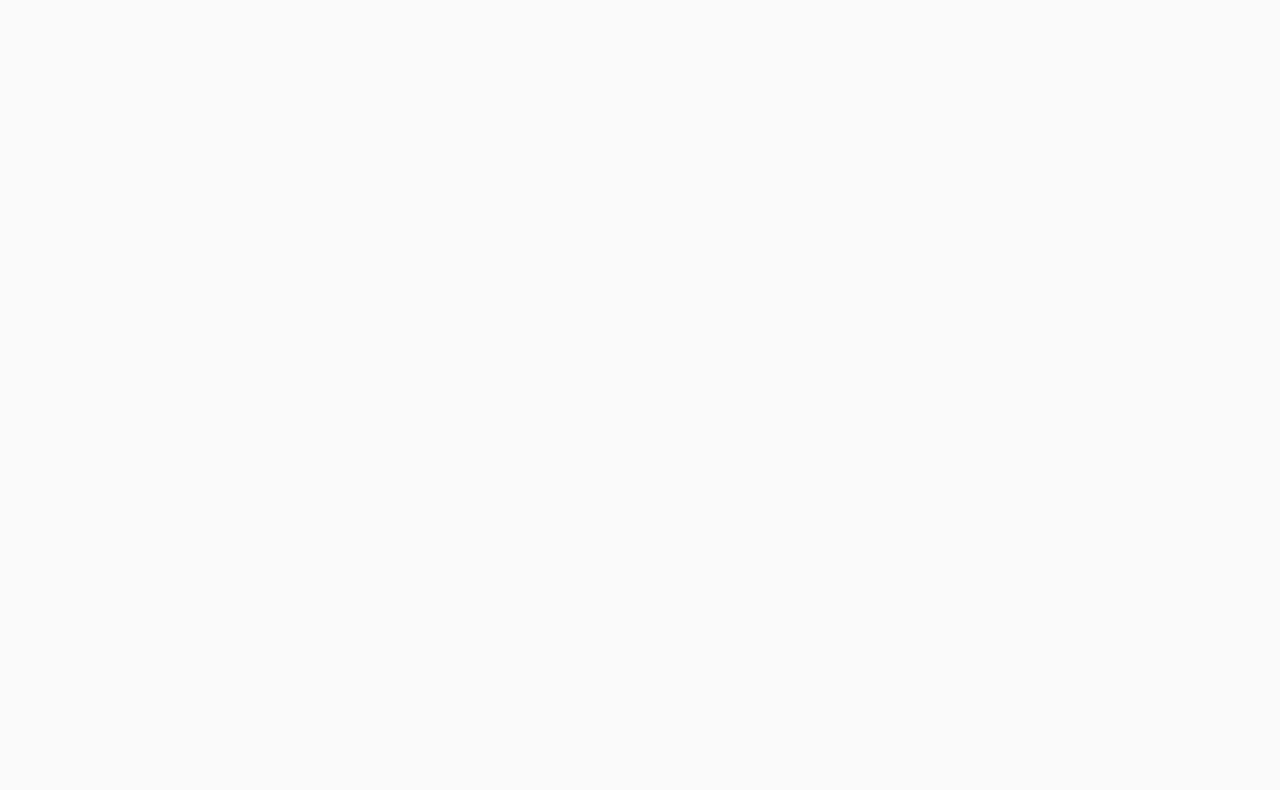
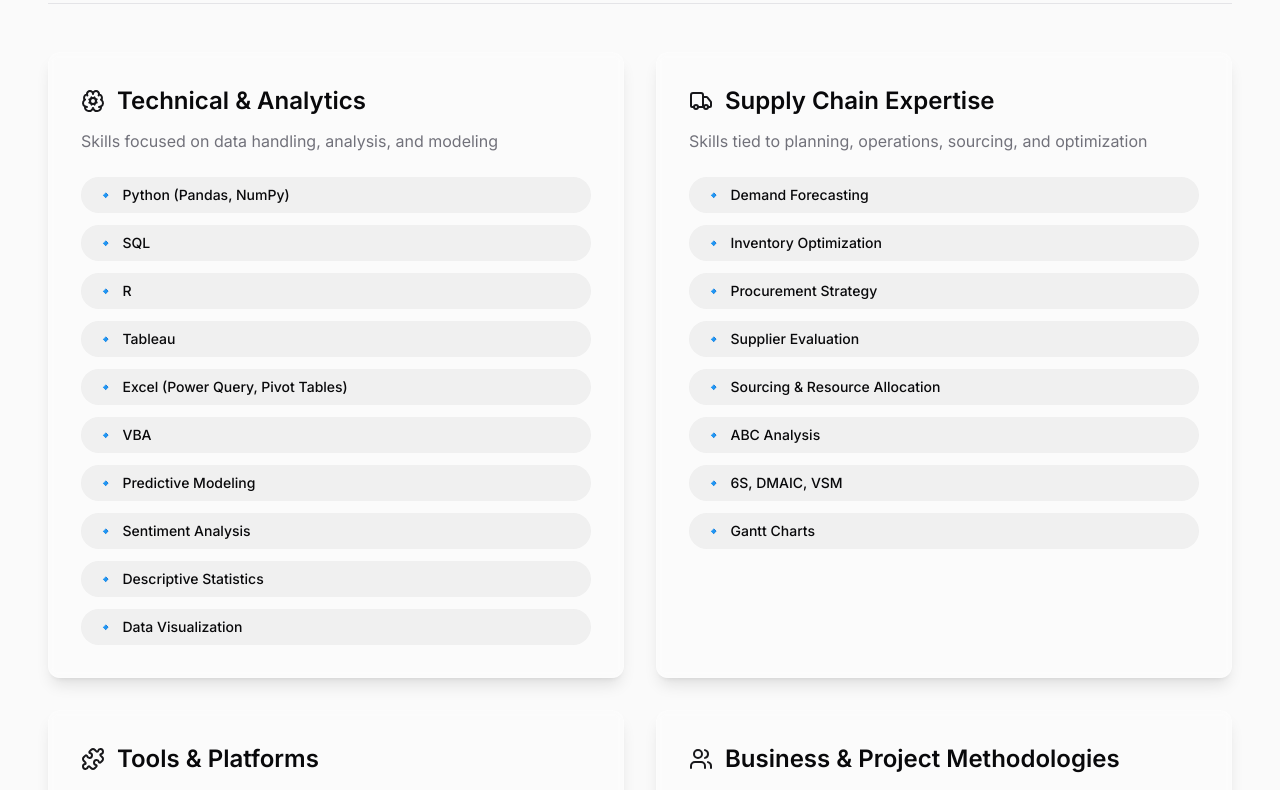
Before and after one commit to SanjeevD08/minimalist-portfolio-forge, a React (Vite) app: page / in a window 1280 px wide. Shown: the part 1680-2470 px from the top of the page. Built offline with nearby package versions, Linux system fonts and the light colour scheme.

Commit message:
feat: Add skills section
Adds a new section to display skills below the About Me section.

```diff
--- a/src/components/sections/About.tsx
+++ b/src/components/sections/About.tsx
@@ -1,72 +1,10 @@
-
 import { useEffect, useRef } from 'react';
 import Section from '@/components/Section';
-import { Separator } from '@/components/ui/separator';
 import { Avatar, AvatarFallback, AvatarImage } from '@/components/ui/avatar';
 import gsap from 'gsap';
 import { ScrollTrigger } from 'gsap/ScrollTrigger';
-import { BrainCog, Truck, Puzzle, Users } from 'lucide-react';
 
 const About = () => {
-  const skills = {
-    technical: {
-      icon: <BrainCog className="w-5 h-5 text-primary" />,
-      title: "Technical & Analytics",
-      description: "Skills focused on data handling, analysis, and modeling",
-      items: [
-        'Python (Pandas, NumPy)',
-        'SQL',
-        'R',
-        'Tableau',
-        'Excel (Power Query, Pivot Tables)',
-        'VBA',
-        'Predictive Modeling',
-        'Sentiment Analysis',
-        'Descriptive Statistics',
-        'Data Visualization'
-      ]
-    },
-    supplyChain: {
-      icon: <Truck className="w-5 h-5 text-primary" />,
-      title: "Supply Chain Expertise",
-      description: "Skills tied to planning, operations, sourcing, and optimization",
-      items: [
-        'Demand Forecasting',
-        'Inventory Optimization',
-        'Procurement Strategy',
-        'Supplier Evaluation',
-        'Sourcing & Resource Allocation',
-        'ABC Analysis',
-        '6S, DMAIC, VSM',
-        'Gantt Charts'
-      ]
-    },
-    tools: {
-      icon: <Puzzle className="w-5 h-5 text-primary" />,
-      title: "Tools & Platforms",
-      description: "Software and platforms for executing work",
-      items: [
-        'Jira',
-        'Microsoft Visio',
-        'Power BI',
-        'Git',
-        'Toast POS'
-      ]
-    },
-    business: {
-      icon: <Users className="w-5 h-5 text-primary" />,
-      title: "Business & Project Methodologies",
-      description: "Methods and frameworks applied professionally",
-      items: [
-        'Agile (Scrum, Kanban)',
-        'Lean Six Sigma',
-        'Stakeholder Engagement',
-        'Cross-Team Collaboration',
-        'Root Cause Analysis'
-      ]
-    }
-  };
-
   const sectionRef = useRef<HTMLDivElement>(null);
   const photoRef = useRef<HTMLDivElement>(null);
   const contentRef = useRef<HTMLDivElement>(null);
@@ -99,22 +37,6 @@ const About = () => {
           trigger: sectionRef.current,
           start: "top 80%",
           end: "top 50%",
-          toggleActions: "play none none reverse"
-        }
-      });
-
-      gsap.fromTo('.skill-item', {
-        y: 20,
-        opacity: 0
-      }, {
-        y: 0,
-        opacity: 1,
-        duration: 0.5,
-        stagger: 0.1,
-        scrollTrigger: {
-          trigger: '.skills-container',
-          start: "top 80%",
-          end: "top 60%",
           toggleActions: "play none none reverse"
         }
       });
@@ -162,36 +84,6 @@ const About = () => {
                 </p>
               </div>
             </div>
-
-            <div className="mt-12 skills-container">
-              <h3 className="text-xl font-semibold mb-4">My Skills</h3>
-              <Separator className="mb-8" />
-              <div className="grid grid-cols-1 md:grid-cols-2 gap-8">
-                {Object.entries(skills).map(([key, category]) => (
-                  <div key={key} className="space-y-4 glass-card p-6 rounded-lg">
-                    <div className="space-y-2">
-                      <div className="flex items-center gap-2">
-                        {category.icon}
-                        <h4 className="font-semibold text-lg">{category.title}</h4>
-                      </div>
-                      <p className="text-sm text-muted-foreground">{category.description}</p>
-                    </div>
-                    <div className="grid grid-cols-1 gap-2">
-                      {category.items.map((skill, index) => (
-                        <span
-                          key={index}
-                          className="skill-item inline-flex items-center px-3 py-1.5 bg-primary/5 hover:bg-primary/10 rounded-full text-sm font-medium transition-colors duration-200"
-                          tabIndex={0}
-                        >
-                          <span className="mr-2 text-primary">🔹</span>
-                          {skill}
-                        </span>
-                      ))}
-                    </div>
-                  </div>
-                ))}
-              </div>
-            </div>
           </div>
         </div>
       </Section>
--- /dev/null
+++ b/src/components/sections/Skills.tsx
@@ -0,0 +1,101 @@
+
+import { BrainCog, Truck, Puzzle, Users } from 'lucide-react';
+import Section from '@/components/Section';
+import { Separator } from '@/components/ui/separator';
+
+const Skills = () => {
+  const skills = {
+    technical: {
+      icon: <BrainCog className="w-6 h-6 text-primary" />,
+      title: "Technical & Analytics",
+      description: "Skills focused on data handling, analysis, and modeling",
+      items: [
+        'Python (Pandas, NumPy)',
+        'SQL',
+        'R',
+        'Tableau',
+        'Excel (Power Query, Pivot Tables)',
+        'VBA',
+        'Predictive Modeling',
+        'Sentiment Analysis',
+        'Descriptive Statistics',
+        'Data Visualization'
+      ]
+    },
+    supplyChain: {
+      icon: <Truck className="w-6 h-6 text-primary" />,
+      title: "Supply Chain Expertise",
+      description: "Skills tied to planning, operations, sourcing, and optimization",
+      items: [
+        'Demand Forecasting',
+        'Inventory Optimization',
+        'Procurement Strategy',
+        'Supplier Evaluation',
+        'Sourcing & Resource Allocation',
+        'ABC Analysis',
+        '6S, DMAIC, VSM',
+        'Gantt Charts'
+      ]
+    },
+    tools: {
+      icon: <Puzzle className="w-6 h-6 text-primary" />,
+      title: "Tools & Platforms",
+      description: "Software and platforms for executing work",
+      items: [
+        'Jira',
+        'Microsoft Visio',
+        'Power BI',
+        'Git',
+        'Toast POS'
+      ]
+    },
+    business: {
+      icon: <Users className="w-6 h-6 text-primary" />,
+      title: "Business & Project Methodologies",
+      description: "Methods and frameworks applied professionally",
+      items: [
+        'Agile (Scrum, Kanban)',
+        'Lean Six Sigma',
+        'Stakeholder Engagement',
+        'Cross-Team Collaboration',
+        'Root Cause Analysis'
+      ]
+    }
+  };
+
+  return (
+    <Section id="skills">
+      <h2 className="section-title mb-6">My Skills</h2>
+      <Separator className="mb-12" />
+
+      <div className="grid grid-cols-1 md:grid-cols-2 gap-8">
+        {Object.entries(skills).map(([key, category]) => (
+          <div key={key} className="glass-card p-8 rounded-xl space-y-6">
+            <div className="space-y-3">
+              <div className="flex items-center gap-3">
+                {category.icon}
+                <h3 className="text-2xl font-semibold">{category.title}</h3>
+              </div>
+              <p className="text-muted-foreground">{category.description}</p>
+            </div>
+
+            <div className="grid grid-cols-1 gap-3">
+              {category.items.map((skill, index) => (
+                <span
+                  key={index}
+                  className="inline-flex items-center px-4 py-2 bg-primary/5 hover:bg-primary/10 rounded-full text-sm font-medium transition-colors duration-200"
+                  tabIndex={0}
+                >
+                  <span className="mr-2 text-primary">🔹</span>
+                  {skill}
+                </span>
+              ))}
+            </div>
+          </div>
+        ))}
+      </div>
+    </Section>
+  );
+};
+
+export default Skills;
--- a/src/pages/Index.tsx
+++ b/src/pages/Index.tsx
@@ -3,6 +3,7 @@ import { useEffect } from 'react';
 import Navbar from '@/components/Navbar';
 import Hero from '@/components/sections/Hero';
 import About from '@/components/sections/About';
+import Skills from '@/components/sections/Skills';
 import Experience from '@/components/sections/Experience';
 import Projects from '@/components/sections/Projects';
 import Resume from '@/components/sections/Resume';
@@ -39,6 +40,7 @@ const Index = () => {
       <main>
         <Hero />
         <About />
+        <Skills />
         <Experience />
         <Projects />
         <Resume />
```
